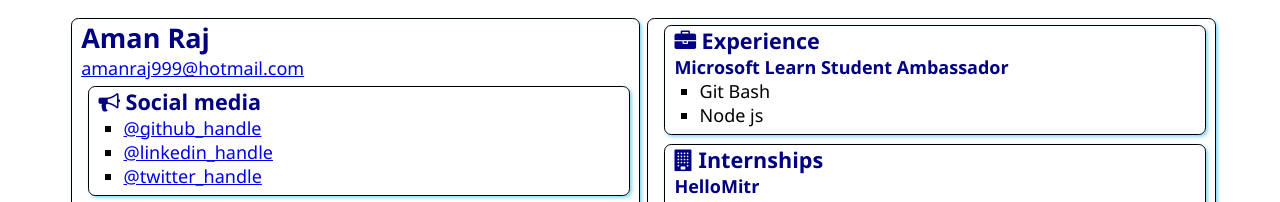
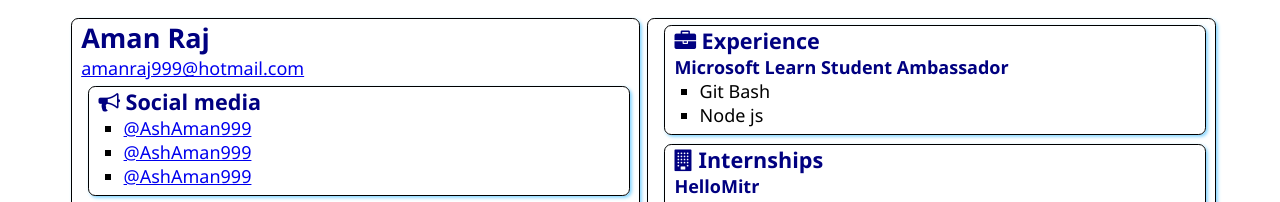
Before and after one commit to AshAman999/SATechnicalOnboarding, a plain HTML site: page src/index.html in a window 1280 px wide. Shown: the top 202 px of the page. Drawn offline with Linux system fonts and the light colour scheme.

```diff
--- a/src/index.html
+++ b/src/index.html
@@ -21,9 +21,9 @@
                     Social media
                 </h2>
                 <ul>
-                    <li><a href="https://github.com/ashaman999">@github_handle</a></li>
-                    <li><a href="https://linkedin.com/in/ashaman999">@linkedin_handle</a></li>
-                    <li><a href="https://twitter.com/ashaman999">@twitter_handle</a></li>
+                    <li><a href="https://github.com/ashaman999">@AshAman999</a></li>
+                    <li><a href="https://linkedin.com/in/ashaman999">@AshAman999</a></li>
+                    <li><a href="https://twitter.com/ashaman999">@AshAman999</a></li>
                 </ul>
             </section>
 
```
